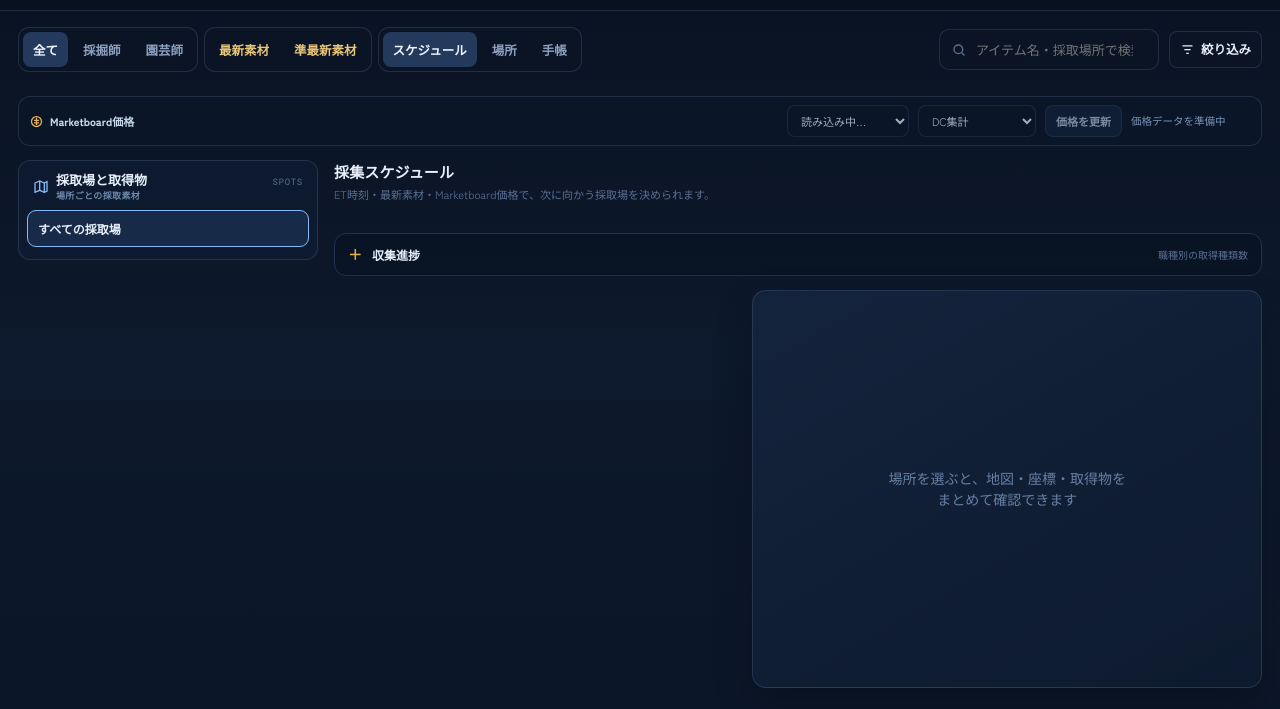
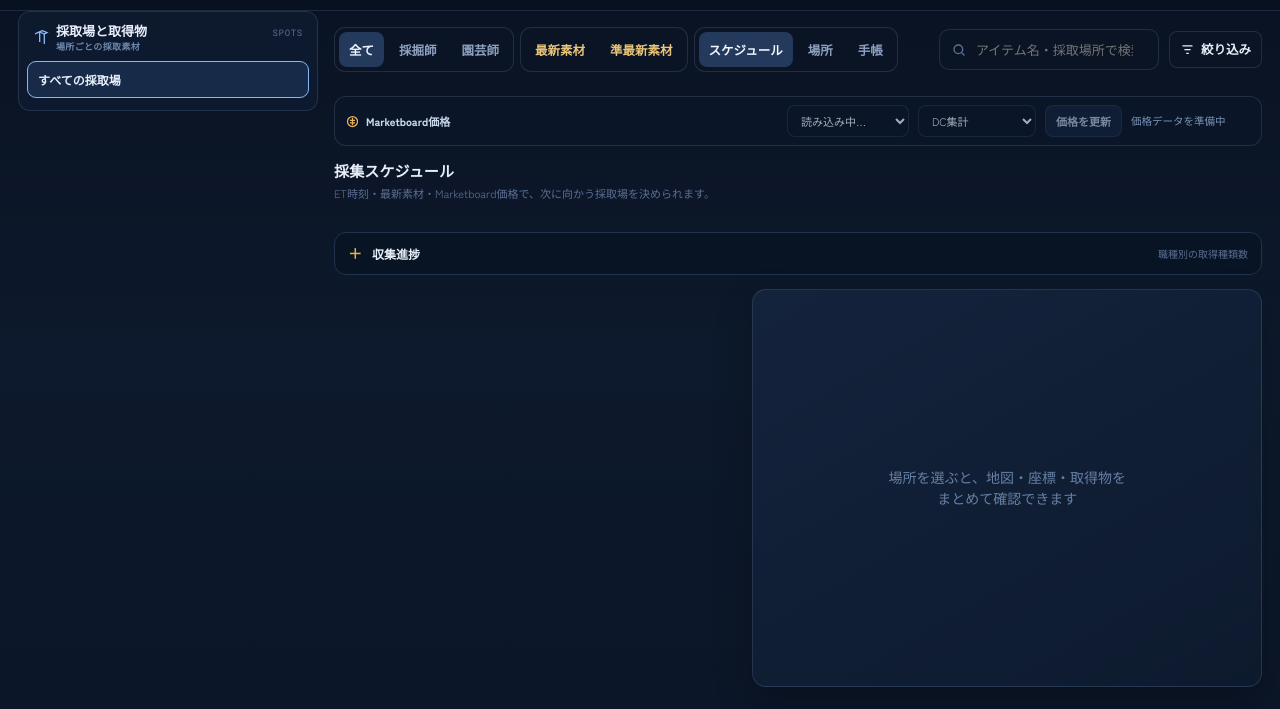
Before and after one commit to FF14guide/eorzean-gathering-guide, a website: page app/index.html in a window 1280 px wide. Shown: the part 91-800 px from the top of the page. Drawn offline with Linux system fonts and the light colour scheme.

Commit message:
style: align gathering layout with fish guide structure

```diff
--- a/app/index.html
+++ b/app/index.html
@@ -410,7 +410,8 @@
     .result-pane{min-width:0;width:100%}
     .detail-columns{grid-template-columns:minmax(0,1.22fr) minmax(320px,.98fr);gap:16px}
   }
-  @media(min-width:1081px){.result-pane .grid:has(.spot-row){grid-template-columns:minmax(440px,.88fr) minmax(520px,1.12fr);gap:16px}}
+  @media(min-width:761px){.result-pane__content{min-width:0}.result-pane .grid:has(.spot-row){grid-template-columns:minmax(0,1fr) minmax(0,1fr);gap:14px}}
+  @media(min-width:1081px){.result-pane .grid:has(.spot-row){grid-template-columns:minmax(0,1fr) minmax(0,1fr);gap:16px}}
   /* compact spot tree: inspired by the Fish Guide navigation */
   .area-rail{padding:8px;border-radius:12px}
   .area-rail__head{padding:4px 6px 8px}
@@ -473,55 +474,31 @@
 </header>
 
 <div class="wrap">
-  <section class="command-bar" aria-label="採取場所の検索と絞り込み">
-    <label class="searchbox">
-      <span class="sr-only">アイテム名または採取場所を検索</span>
-      <svg viewBox="0 0 24 24" fill="none" stroke="currentColor" stroke-width="2"><circle cx="11" cy="11" r="6.5"/><path d="m16 16 4.2 4.2"/></svg>
-      <input type="search" id="fText" placeholder="アイテム名・採取場所で検索">
-    </label>
-      <div class="mode-groups">
-        <div class="quick-seg" id="segClass" role="group" aria-label="ジョブ">
-          <button data-c="all" data-v="all" aria-pressed="true">全て</button>
-          <button data-c="min" data-v="MIN" aria-pressed="false">採掘師</button>
-          <button data-c="btn" data-v="BTN" aria-pressed="false">園芸師</button>
-        </div>
-        <div class="quick-seg schedule-chip" id="segLatest" role="group" aria-label="最新素材スケジュール"><button data-latest="latest" aria-pressed="false">最新素材</button><button data-latest="previous" aria-pressed="false">準最新素材</button></div>
-        <div class="quick-seg" id="segView" role="group" aria-label="表示方法">
-          <button data-v="time" aria-pressed="true">スケジュール</button>
-          <button data-v="catalog" aria-pressed="false">場所</button>
-          <button data-v="log" aria-pressed="false">手帳</button>
-        </div>
-      </div>
-      <div class="target-focus" id="targetTypeFocus" role="group" aria-label="対象種別"></div>
-    <details class="filterbox">
-      <summary class="filter-trigger"><svg viewBox="0 0 24 24" fill="none" stroke="currentColor" stroke-width="2"><path d="M4 6h16M7 12h10m-7 6h4"/></svg>絞り込み</summary>
-      <div class="filter-popover">
-        <label><span class="sr-only">種別</span><select id="fType"><option value="all">全種別</option></select></label>
-        <label><span class="sr-only">エリア</span><select id="fArea"><option value="all">全エリア</option></select></label>
-        <label><span class="sr-only">拡張</span><select id="fPatch"><option value="all">全拡張</option></select></label>
-        <label><span class="sr-only">用途</span><select id="fUse"><option value="all">全用途</option></select></label>
-        <label><span class="sr-only">並び順</span><select id="fSort"><option value="time">時刻順</option><option value="patch-desc">パッチが新しい順</option><option value="patch-asc">パッチが古い順</option><option value="price-desc">最安価格が高い順</option></select></label>
-      </div>
-    </details>
-  </section>
-
-  <section class="marketbar" aria-label="Marketboard価格の対象ワールド">
-    <div class="marketbar__title"><svg viewBox="0 0 24 24" fill="none" stroke="currentColor" stroke-width="2"><circle cx="12" cy="12" r="8"/><path d="M8 10h8M8 14h8M12 6v12"/></svg>Marketboard価格</div>
-    <select id="fMarketDc" aria-label="データセンター" disabled><option>読み込み中…</option></select>
-    <select id="fMarketWorld" aria-label="ワールド" disabled><option>DC集計</option></select>
-    <button id="refreshMarket" type="button" disabled>価格を更新</button>
-    <span class="marketbar__status" id="marketStatus">価格データを準備中</span>
-  </section>
-
   <div class="app-shell">
     <aside class="area-rail" id="areaRail" aria-label="採取エリア一覧">
-      <div class="area-rail__head"><div class="area-rail__title"><svg viewBox="0 0 24 24" fill="none" stroke="currentColor" stroke-width="2"><path d="m3 6 7-3 7 3 4-2v14l-4 2-7-3-7 3Z"/><path d="M10 3v15m7-12v15"/></svg><span>採取場と取得物<small>場所ごとの採取素材</small></span></div><span class="area-rail__hint">SPOTS</span></div>
+      <div class="area-rail__head"><div class="area-rail__title"><svg viewBox="0 0 24 24" fill="none" stroke="currentColor" stroke-width="2"><path d="m3 6 7-3 7 3 4-2-7-3-7 3Z"/><path d="M10 3v15m7-12v15"/></svg><span>採取場と取得物<small>場所ごとの採取素材</small></span></div><span class="area-rail__hint">SPOTS</span></div>
       <button class="area-all" id="areaAll" aria-pressed="true"><span>すべての採取場</span><span id="areaAllCount"></span></button>
       <div class="area-groups" id="areaNav"></div>
     </aside>
     <div class="area-rail-backdrop" id="areaRailBackdrop" aria-hidden="true"></div>
 
     <main class="result-pane">
+      <section class="command-bar" aria-label="採取場所の検索と絞り込み">
+        <label class="searchbox">
+          <span class="sr-only">アイテム名または採取場所を検索</span>
+          <svg viewBox="0 0 24 24" fill="none" stroke="currentColor" stroke-width="2"><circle cx="11" cy="11" r="6.5"/><path d="m16 16 4.2 4.2"/></svg>
+          <input type="search" id="fText" placeholder="アイテム名・採取場所で検索">
+        </label>
+        <div class="mode-groups">
+          <div class="quick-seg" id="segClass" role="group" aria-label="ジョブ"><button data-c="all" data-v="all" aria-pressed="true">全て</button><button data-c="min" data-v="MIN" aria-pressed="false">採掘師</button><button data-c="btn" data-v="BTN" aria-pressed="false">園芸師</button></div>
+          <div class="quick-seg schedule-chip" id="segLatest" role="group" aria-label="最新素材スケジュール"><button data-latest="latest" aria-pressed="false">最新素材</button><button data-latest="previous" aria-pressed="false">準最新素材</button></div>
+          <div class="quick-seg" id="segView" role="group" aria-label="表示方法"><button data-v="time" aria-pressed="true">スケジュール</button><button data-v="catalog" aria-pressed="false">場所</button><button data-v="log" aria-pressed="false">手帳</button></div>
+        </div>
+        <div class="target-focus" id="targetTypeFocus" role="group" aria-label="対象種別"></div>
+        <details class="filterbox"><summary class="filter-trigger"><svg viewBox="0 0 24 24" fill="none" stroke="currentColor" stroke-width="2"><path d="M4 6h16M7 12h10m-7 6h4"/></svg>絞り込み</summary><div class="filter-popover"><label><span class="sr-only">種別</span><select id="fType"><option value="all">全種別</option></select></label><label><span class="sr-only">エリア</span><select id="fArea"><option value="all">全エリア</option></select></label><label><span class="sr-only">拡張</span><select id="fPatch"><option value="all">全拡張</option></select></label><label><span class="sr-only">用途</span><select id="fUse"><option value="all">全用途</option></select></label><label><span class="sr-only">並び順</span><select id="fSort"><option value="time">時刻順</option><option value="patch-desc">パッチが新しい順</option><option value="patch-asc">パッチが古い順</option><option value="price-desc">最安価格が高い順</option></select></label></div></details>
+      </section>
+      <section class="marketbar" aria-label="Marketboard価格の対象ワールド"><div class="marketbar__title"><svg viewBox="0 0 24 24" fill="none" stroke="currentColor" stroke-width="2"><circle cx="12" cy="12" r="8"/><path d="M8 10h8M8 14h8M12 6v12"/></svg>Marketboard価格</div><select id="fMarketDc" aria-label="データセンター" disabled><option>読み込み中…</option></select><select id="fMarketWorld" aria-label="ワールド" disabled><option>DC集計</option></select><button id="refreshMarket" type="button" disabled>価格を更新</button><span class="marketbar__status" id="marketStatus">価格データを準備中</span></section>
+      <div class="result-pane__content">
       <div class="result-header">
         <div><h2 id="resultTitle">採集スケジュール</h2><p id="resultCaption">ET時刻・最新素材・Marketboard価格で、次に向かう採取場を決められます。</p></div>
         <div class="count" id="count"></div>
@@ -536,6 +513,7 @@
         <aside class="detail" id="detail">
           <div class="empty">場所を選ぶと、地図・座標・取得物を<br>まとめて確認できます</div>
         </aside>
+      </div>
       </div>
     </main>
   </div>
```
